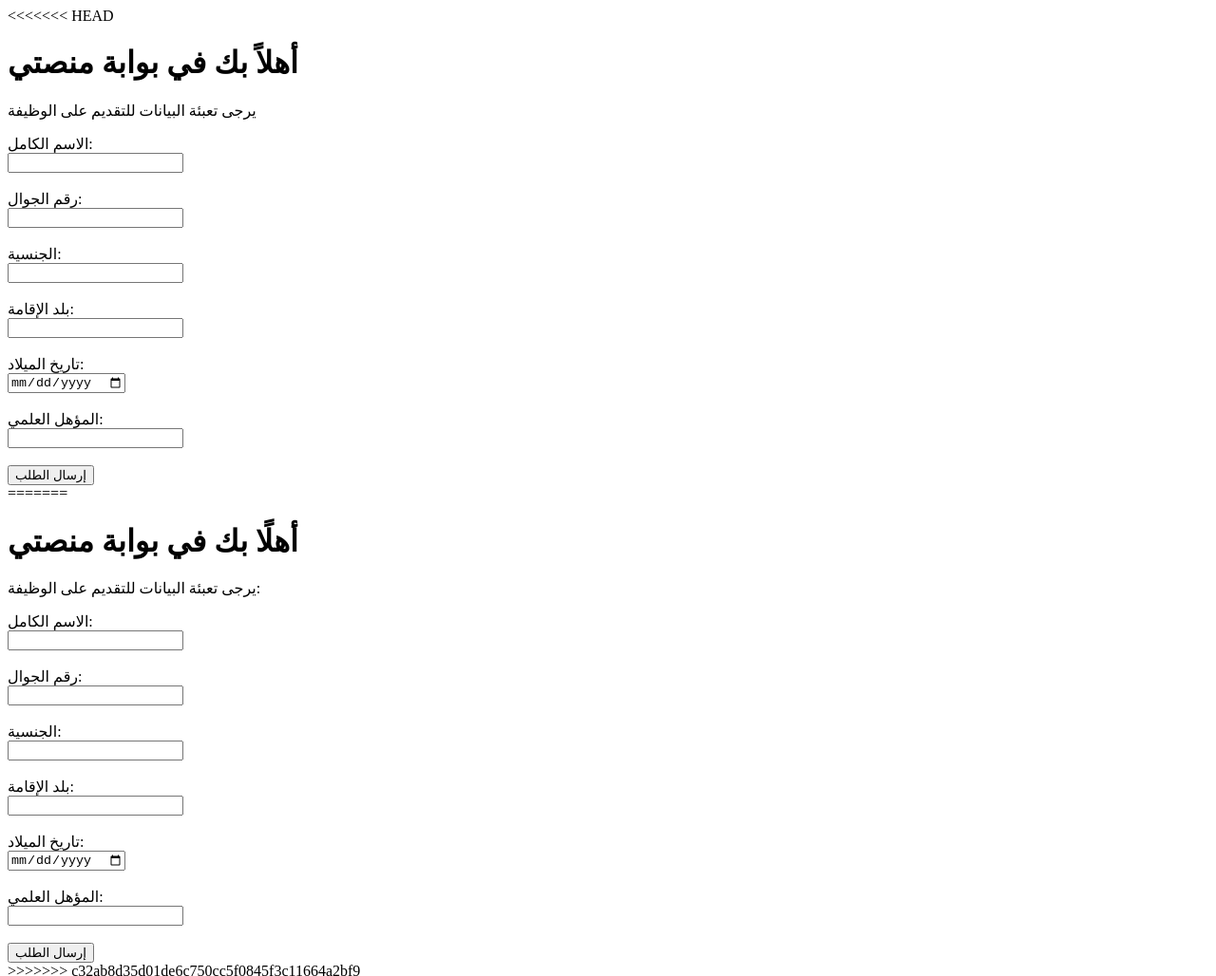
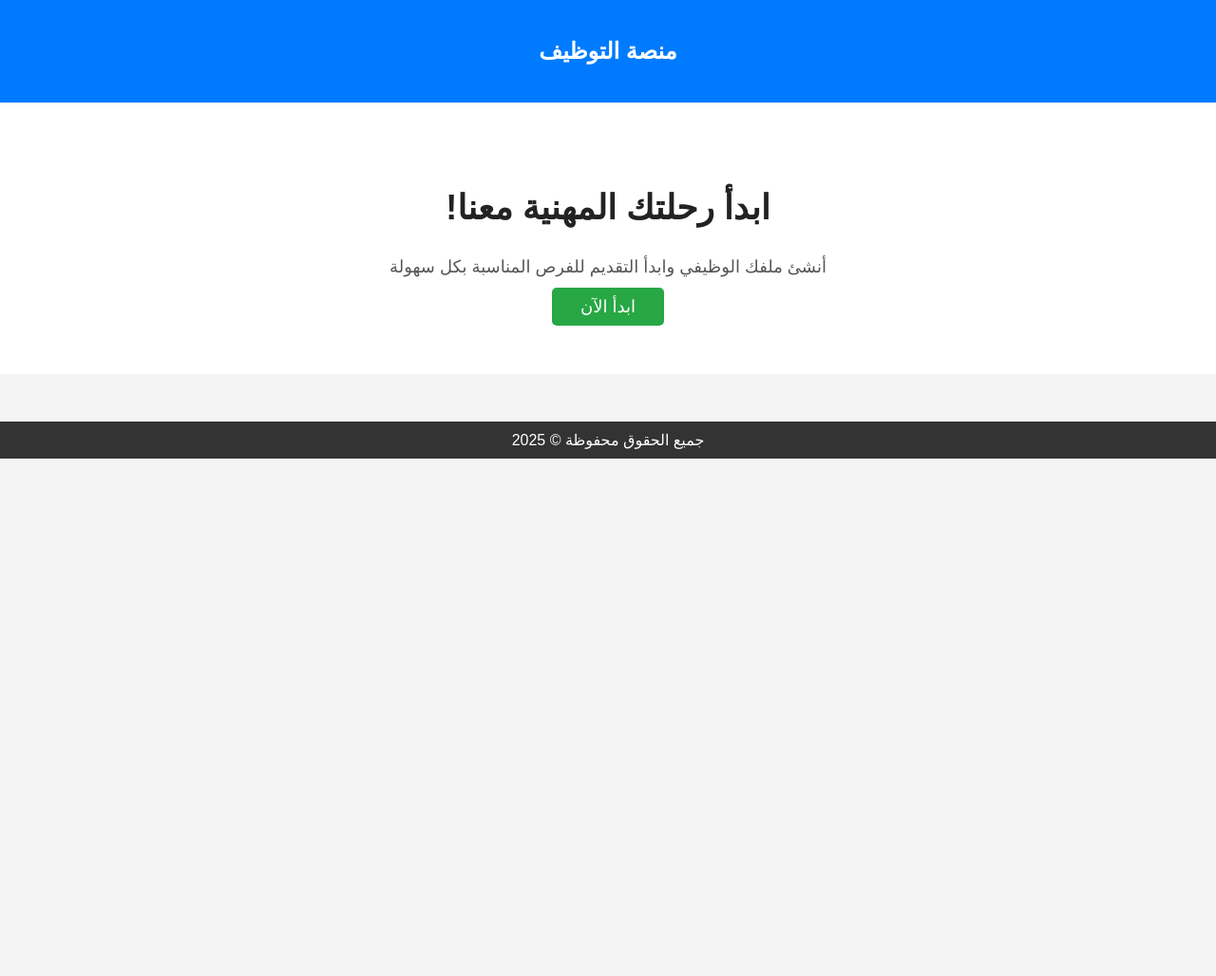
Before and after one commit to ahmadshaheenf/mansaty, a plain HTML site: page index.html in a window 1280 px wide. Shown: the whole page at 95% size. After the commit the page ends 800 px from the top, so only its background shows below. Drawn offline with Linux system fonts and the light colour scheme.

Commit message:
initial commit

```diff
--- a/index.html
+++ b/index.html
@@ -1,62 +1,70 @@
 <!DOCTYPE html>
 <html lang="ar">
 <head>
-    <meta charset="UTF-8">
-    <title>بوابة منصتي</title>
+  <meta charset="UTF-8" />
+  <meta name="viewport" content="width=device-width, initial-scale=1.0" />
+  <title>منصة التوظيف</title>
+  <style>
+    body {
+      font-family: Arial, sans-serif;
+      direction: rtl;
+      margin: 0;
+      padding: 0;
+      background: #f4f4f4;
+    }
+    header {
+      background-color: #007bff;
+      color: white;
+      padding: 20px;
+      text-align: center;
+    }
+    .hero {
+      padding: 60px 20px;
+      text-align: center;
+      background-color: white;
+    }
+    .hero h1 {
+      font-size: 36px;
+      color: #222;
+    }
+    .hero p {
+      font-size: 18px;
+      color: #555;
+      margin: 20px 0;
+    }
+    .cta-button {
+      background-color: #28a745;
+      color: white;
+      border: none;
+      padding: 10px 30px;
+      font-size: 18px;
+      border-radius: 5px;
+      text-decoration: none;
+    }
+    footer {
+      text-align: center;
+      background-color: #333;
+      color: white;
+      padding: 10px;
+      margin-top: 50px;
+    }
+  </style>
 </head>
 <body>
-<<<<<<< HEAD
-    <h1>أهلاً بك في بوابة منصتي</h1>
-    <p>يرجى تعبئة البيانات للتقديم على الوظيفة</p>
 
-</html><form>
-    <label for="name">الاسم الكامل:</label><br>
-    <input type="text" id="name" name="name" required><br><br>
+  <header>
+    <h2>منصة التوظيف</h2>
+  </header>
 
-    <label for="phone">رقم الجوال:</label><br>
-    <input type="tel" id="phone" name="phone" required><br><br>
+  <section class="hero">
+    <h1>ابدأ رحلتك المهنية معنا!</h1>
+    <p>أنشئ ملفك الوظيفي وابدأ التقديم للفرص المناسبة بكل سهولة</p>
+    <a href="home.html" class="cta-button">ابدأ الآن</a>
+  </section>
 
-    <label for="nationality">الجنسية:</label><br>
-    <input type="text" id="nationality" name="nationality" required><br><br>
+  <footer>
+    جميع الحقوق محفوظة © 2025
+  </footer>
 
-    <label for="residence">بلد الإقامة:</label><br>
-    <input type="text" id="residence" name="residence" required><br><br>
-
-    <label for="birthdate">تاريخ الميلاد:</label><br>
-    <input type="date" id="birthdate" name="birthdate" required><br><br>
-
-    <label for="education">المؤهل العلمي:</label><br>
-    <input type="text" id="education" name="education" required><br><br>
-
-    <button type="submit">إرسال الطلب</button>
-</form>
 </body>
 </html>
-=======
-    <h1>أهلًا بك في بوابة منصتي</h1>
-    <p>يرجى تعبئة البيانات للتقديم على الوظيفة:</p>
-
-    <form>
-        <label for="name">الاسم الكامل:</label><br>
-        <input type="text" id="name" name="name" required><br><br>
-
-        <label for="phone">رقم الجوال:</label><br>
-        <input type="tel" id="phone" name="phone" required><br><br>
-
-        <label for="nationality">الجنسية:</label><br>
-        <input type="text" id="nationality" name="nationality"><br><br>
-
-        <label for="residence">بلد الإقامة:</label><br>
-        <input type="text" id="residence" name="residence"><br><br>
-
-        <label for="birthdate">تاريخ الميلاد:</label><br>
-        <input type="date" id="birthdate" name="birthdate"><br><br>
-
-        <label for="education">المؤهل العلمي:</label><br>
-        <input type="text" id="education" name="education"><br><br>
-
-        <button type="submit">إرسال الطلب</button>
-    </form>
-</body>
-</html>
->>>>>>> c32ab8d35d01de6c750cc5f0845f3c11664a2bf9
```
Also changed, not shown: home.html (deleted, +0 -38 lines).
